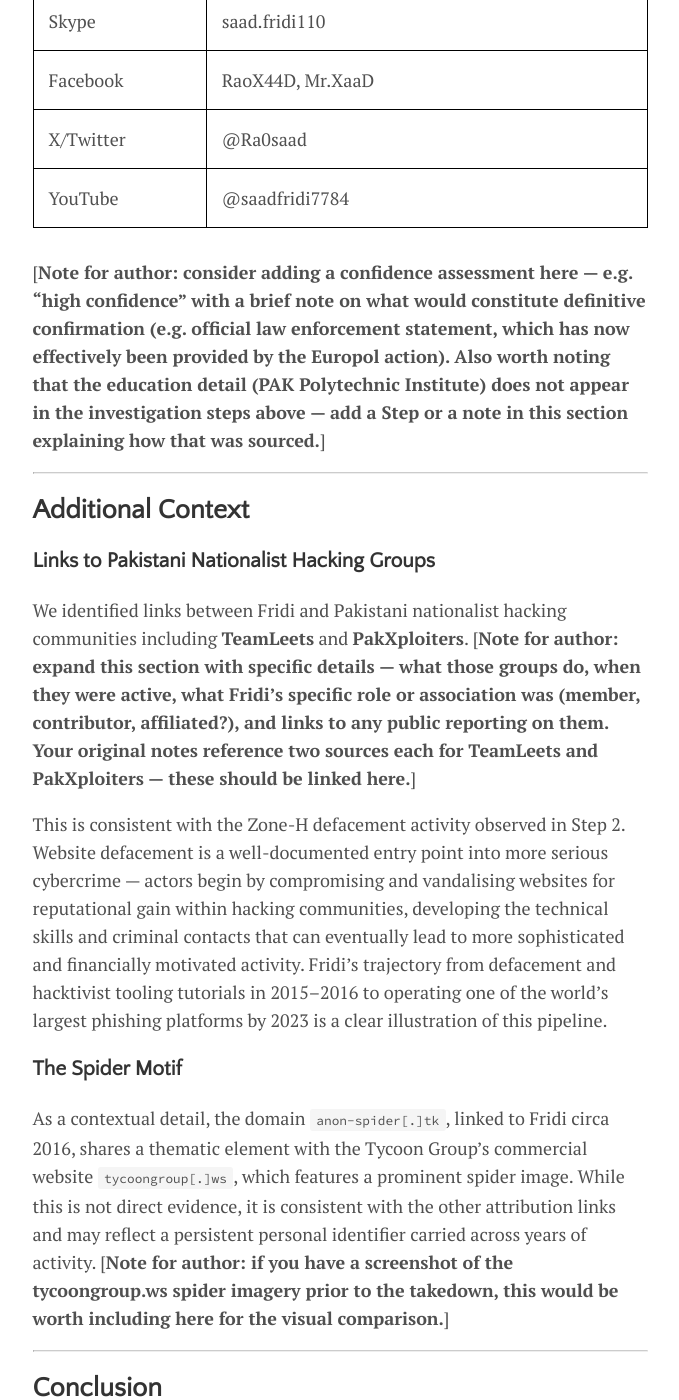
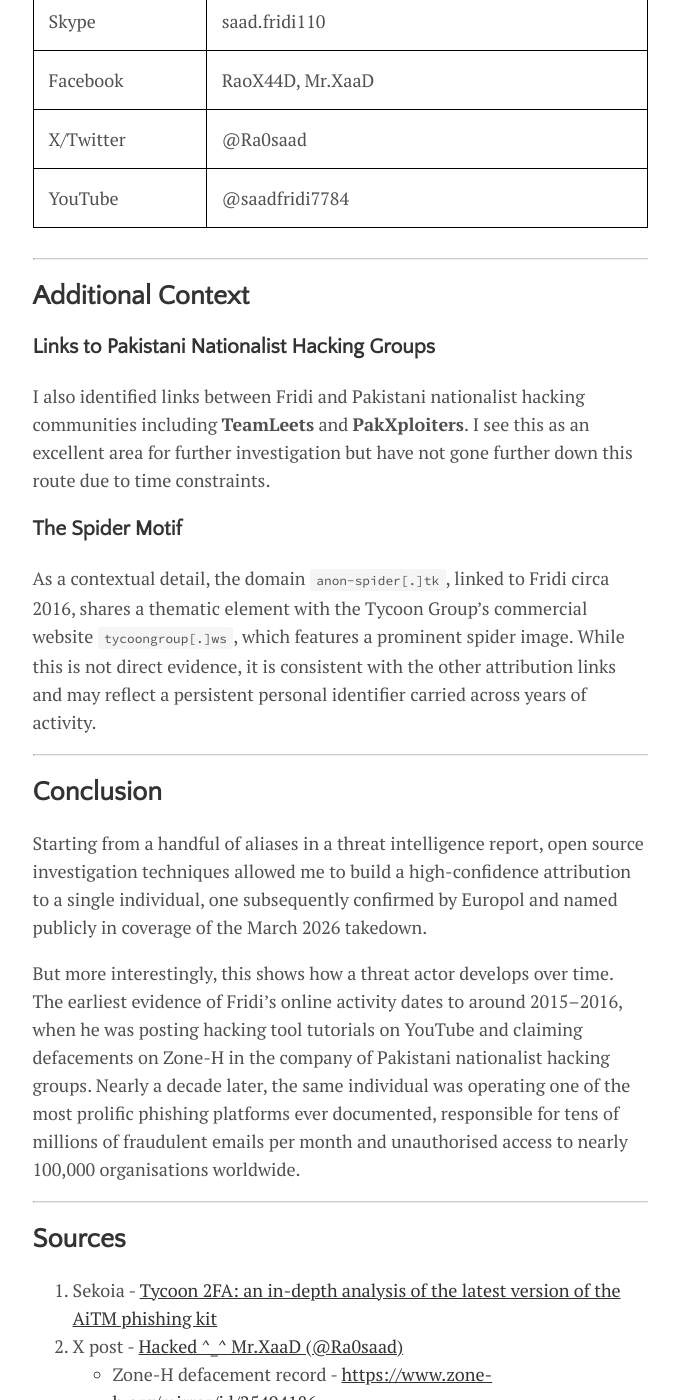
Before and after one commit to seizethecheese/seizethecheese.github.io, a Jekyll site: the page built from _posts/2026-03-05-tycoon-2fa-operator.md, in a window 1280 px wide and 1400 px high, scrolled down 7622 px. Shown: the whole window, without its empty margins (300-979 px from the left). Built offline with Jekyll 4.4.1, drawn with Linux system fonts in a browser that asks for light colours; some web fonts are replaced; some of the changed text lies outside the part shown.

```diff
--- a/_posts/2026-03-05-tycoon-2fa-operator.md
+++ b/_posts/2026-03-05-tycoon-2fa-operator.md
@@ -133,31 +133,25 @@ To independently corroborate the date of birth, I cross-referenced the email add
 | X/Twitter | @Ra0saad |
 | YouTube | @saadfridi7784 |
 
-[**Note for author: consider adding a confidence assessment here — e.g. "high confidence" with a brief note on what would constitute definitive confirmation (e.g. official law enforcement statement, which has now effectively been provided by the Europol action). Also worth noting that the education detail (PAK Polytechnic Institute) does not appear in the investigation steps above — add a Step or a note in this section explaining how that was sourced.**]
-
 ---
 
 ## Additional Context
 
 ### Links to Pakistani Nationalist Hacking Groups
 
-We identified links between Fridi and Pakistani nationalist hacking communities including **TeamLeets** and **PakXploiters**. [**Note for author: expand this section with specific details — what those groups do, when they were active, what Fridi's specific role or association was (member, contributor, affiliated?), and links to any public reporting on them. Your original notes reference two sources each for TeamLeets and PakXploiters — these should be linked here.**]
-
-This is consistent with the Zone-H defacement activity observed in Step 2. Website defacement is a well-documented entry point into more serious cybercrime — actors begin by compromising and vandalising websites for reputational gain within hacking communities, developing the technical skills and criminal contacts that can eventually lead to more sophisticated and financially motivated activity. Fridi's trajectory from defacement and hacktivist tooling tutorials in 2015–2016 to operating one of the world's largest phishing platforms by 2023 is a clear illustration of this pipeline.
+I also identified links between Fridi and Pakistani nationalist hacking communities including **TeamLeets** and **PakXploiters**. I see this as an excellent area for further investigation but have not gone further down this route due to time constraints.
 
 ### The Spider Motif
 
-As a contextual detail, the domain `anon-spider[.]tk`, linked to Fridi circa 2016, shares a thematic element with the Tycoon Group's commercial website `tycoongroup[.]ws`, which features a prominent spider image. While this is not direct evidence, it is consistent with the other attribution links and may reflect a persistent personal identifier carried across years of activity. [**Note for author: if you have a screenshot of the tycoongroup.ws spider imagery prior to the takedown, this would be worth including here for the visual comparison.**]
+As a contextual detail, the domain `anon-spider[.]tk`, linked to Fridi circa 2016, shares a thematic element with the Tycoon Group's commercial website `tycoongroup[.]ws`, which features a prominent spider image. While this is not direct evidence, it is consistent with the other attribution links and may reflect a persistent personal identifier carried across years of activity.
 
 ---
 
 ## Conclusion
 
-Starting from a handful of aliases in a threat intelligence report, open source investigation techniques allowed us to build a high-confidence attribution to a single individual — one subsequently confirmed by Europol and named publicly in coverage of the March 2026 takedown. This is a relatively unusual outcome in OSINT attribution: the open source findings aligning with official law enforcement action provides meaningful external validation of the methodology.
+Starting from a handful of aliases in a threat intelligence report, open source investigation techniques allowed me to build a high-confidence attribution to a single individual, one subsequently confirmed by Europol and named publicly in coverage of the March 2026 takedown.
 
-The investigation illustrates several core OSINT principles: that persistent online activity leaves overlapping traces across platforms; that self-reported activity such as Zone-H defacements and YouTube tutorials can be just as valuable as passively collected data; and that infrastructure overlap — the same email, domain, or account appearing across multiple personas — is often the thread that ties an attribution together.
-
-It is also a case study in threat actor development. The earliest evidence of Fridi's online activity dates to around 2015–2016, when he was posting hacking tool tutorials on YouTube and claiming defacements on Zone-H in the company of Pakistani nationalist hacking groups. Nearly a decade later, the same individual was operating one of the most prolific phishing platforms ever documented, responsible for tens of millions of fraudulent emails per month and unauthorised access to nearly 100,000 organisations worldwide. The open source trail connecting those two points was never fully erased.
+But more interestingly, this shows how a threat actor develops over time. The earliest evidence of Fridi's online activity dates to around 2015–2016, when he was posting hacking tool tutorials on YouTube and claiming defacements on Zone-H in the company of Pakistani nationalist hacking groups. Nearly a decade later, the same individual was operating one of the most prolific phishing platforms ever documented, responsible for tens of millions of fraudulent emails per month and unauthorised access to nearly 100,000 organisations worldwide.
 
 ---
 
```
Also changed, not shown: other parts of _posts/2026-03-05-tycoon-2fa-operator.md (+1 -1 lines).
